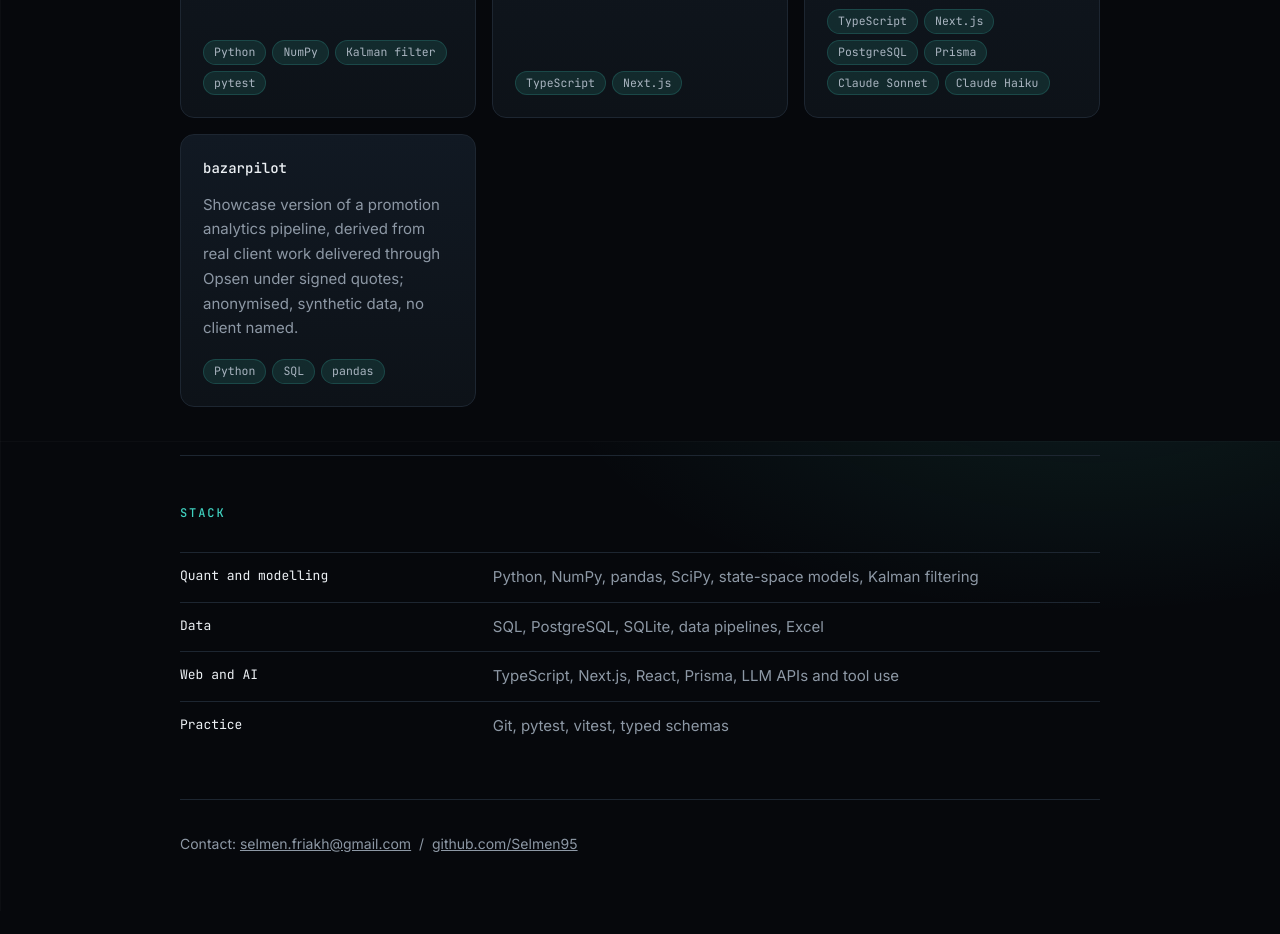
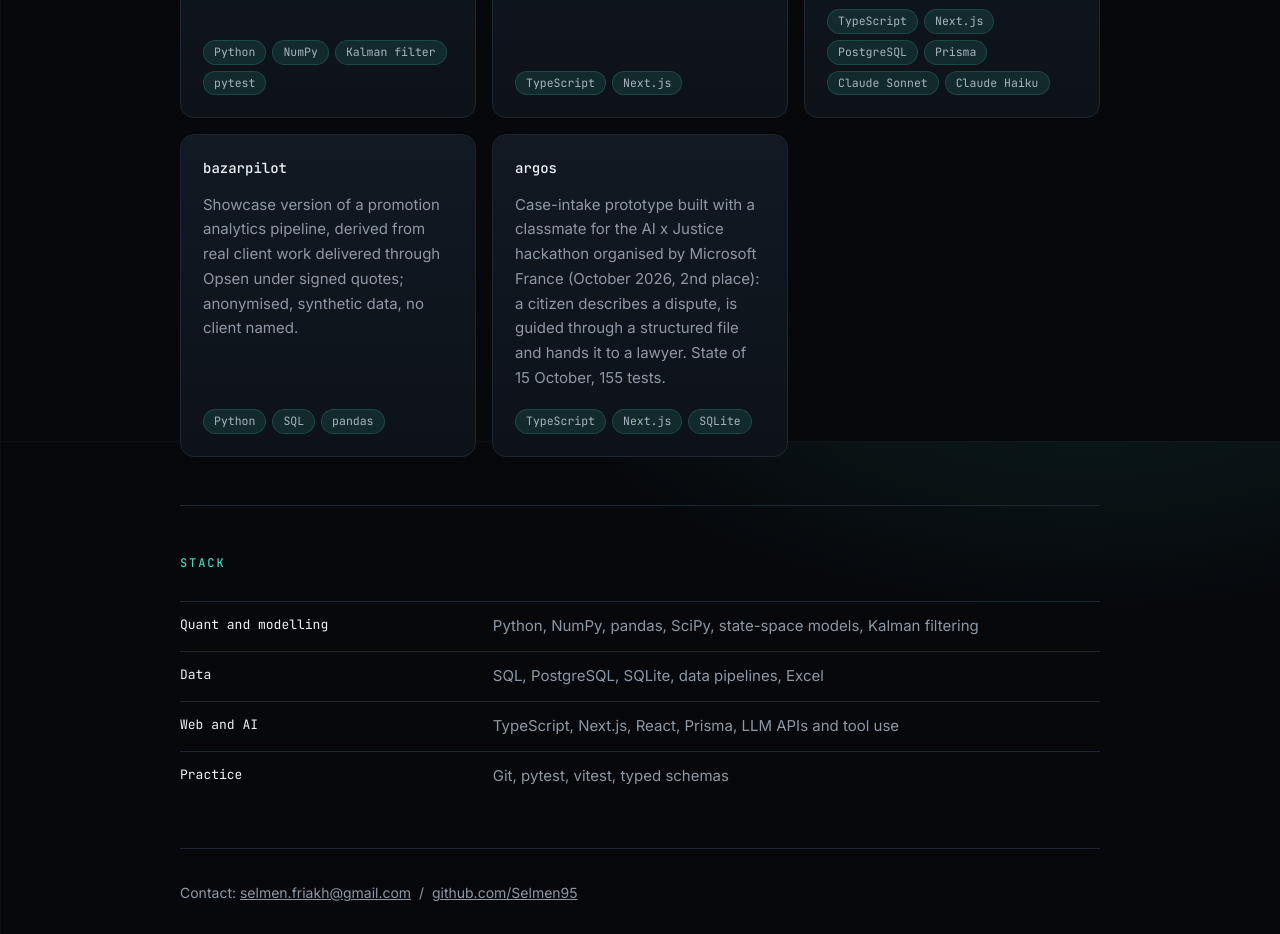
Before and after one commit to Selmen95/Selmen95, a plain HTML site: page site/index.html in a window 1280 px wide. Shown: the part 1159-2093 px from the top of the page. Before the commit the page ends 2070 px from the top, so only its background shows below. Drawn offline with Linux system fonts and the light colour scheme.

Commit message:
Add the Argos project

```diff
--- a/site/index.html
+++ b/site/index.html
@@ -94,6 +94,11 @@ footer{padding:32px 0 56px;color:var(--muted);font-size:14px}
         <p>Showcase version of a promotion analytics pipeline, derived from real client work delivered through Opsen under signed quotes; anonymised, synthetic data, no client named.</p>
         <div class="tags"><span>Python</span><span>SQL</span><span>pandas</span></div>
       </article>
+      <article class="card">
+        <h3><a href="https://github.com/Selmen95/argos">argos</a></h3>
+        <p>Case-intake prototype built with a classmate for the AI x Justice hackathon organised by Microsoft France (October 2026, 2nd place): a citizen describes a dispute, is guided through a structured file and hands it to a lawyer. State of 15 October, 155 tests.</p>
+        <div class="tags"><span>TypeScript</span><span>Next.js</span><span>SQLite</span></div>
+      </article>
     </div>
   </section>
 
```
Also changed, not shown: 1 other file.
